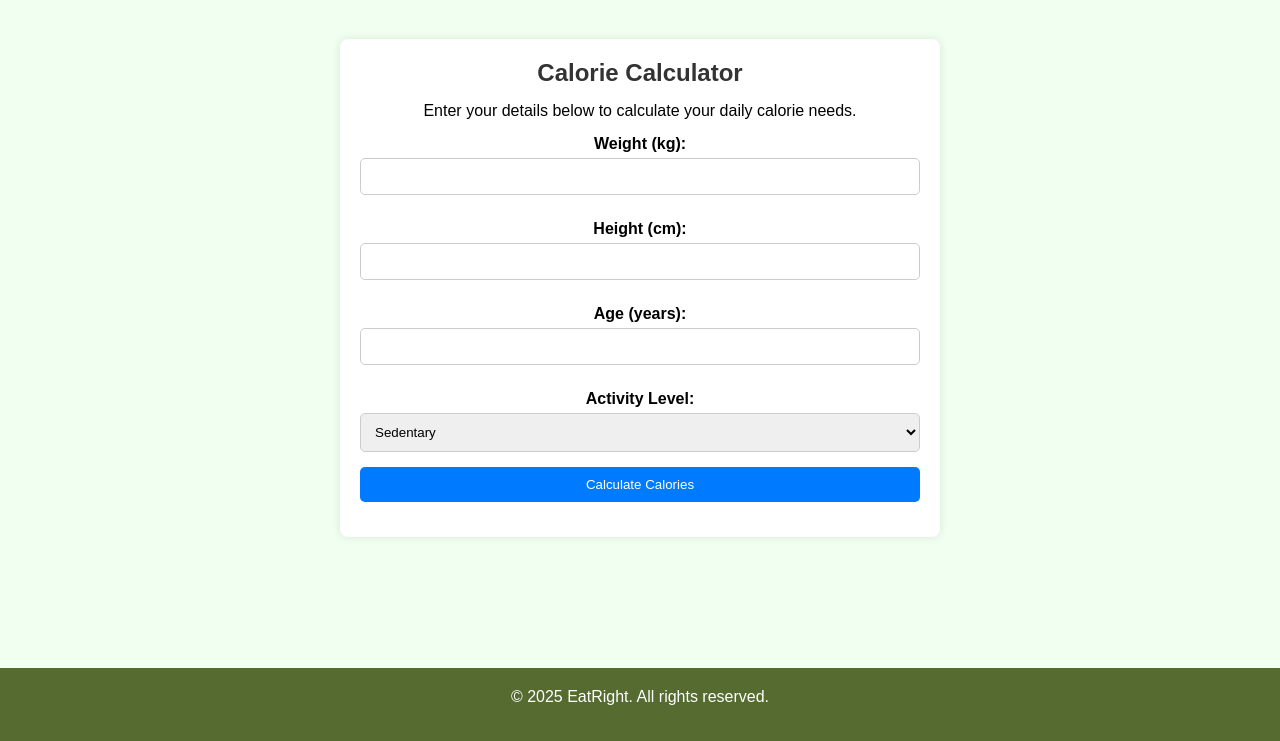
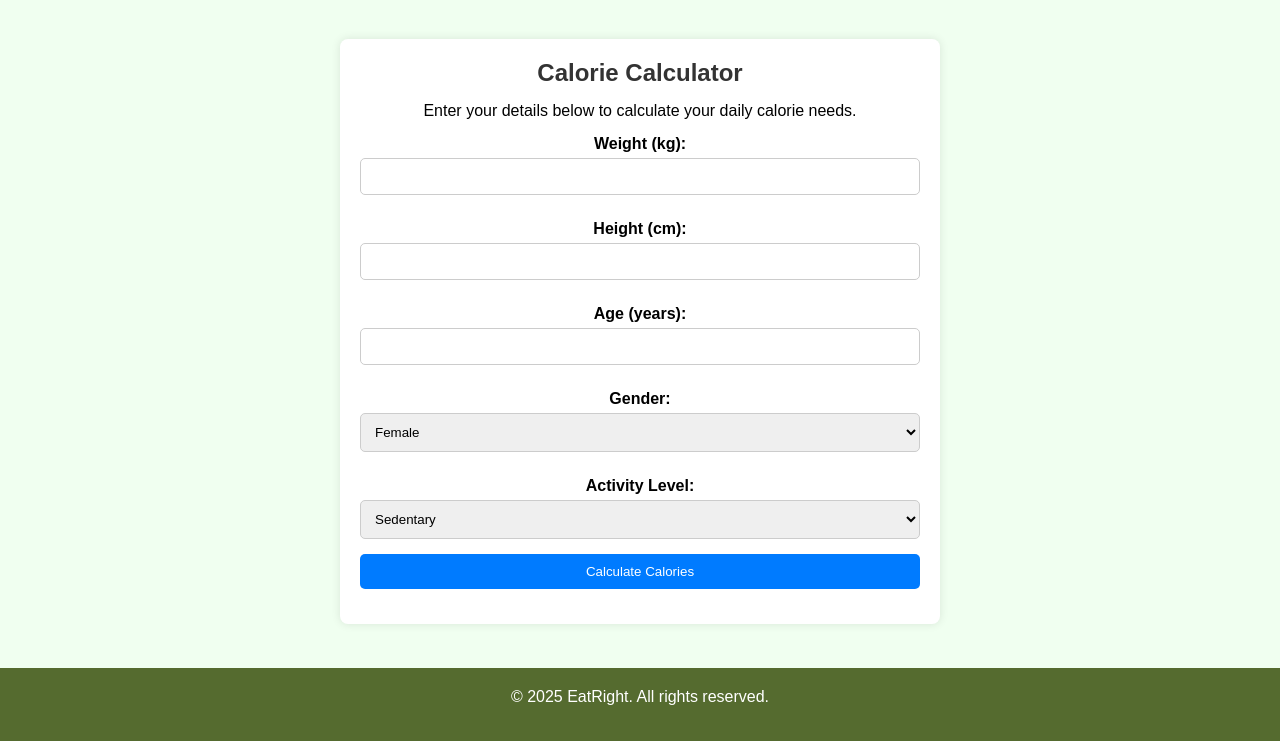
Before and after one commit to MakkapatiDeepthi/EatRight, a Flask app: page /calorie-calculator in a window 1280 px wide. Shown: the part 59-800 px from the top of the page. Run offline with Flask 3, Linux system fonts and the light colour scheme.

Commit message:
Update calorie_calculator.html

```diff
--- a/templates/calorie_calculator.html
+++ b/templates/calorie_calculator.html
@@ -16,6 +16,12 @@
 
         <label for="age">Age (years):</label>
         <input type="number" id="age" name="age" required>
+
+        <label for="gender">Gender:</label>
+        <select id="gender" name="gender">
+            <option value="female">Female</option>
+            <option value="male">Male</option>
+        </select>
 
         <label for="activity">Activity Level:</label>
         <select id="activity" name="activity">
```
